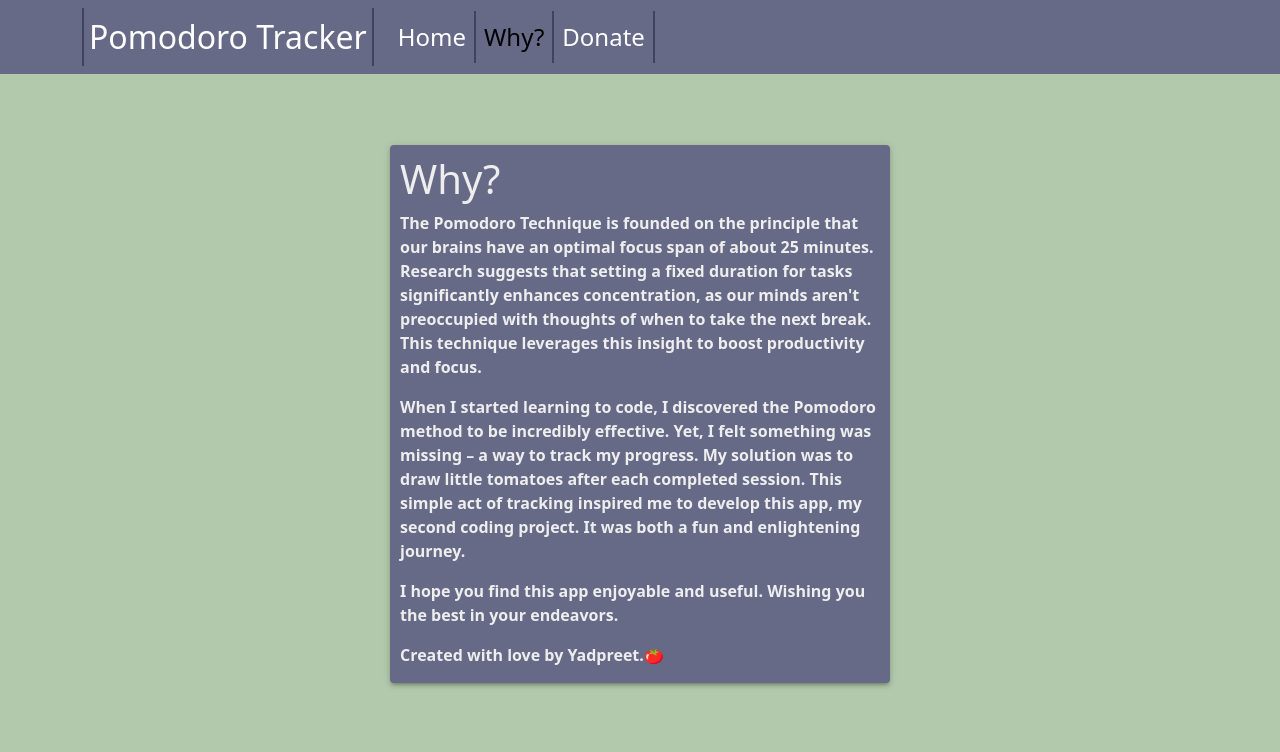
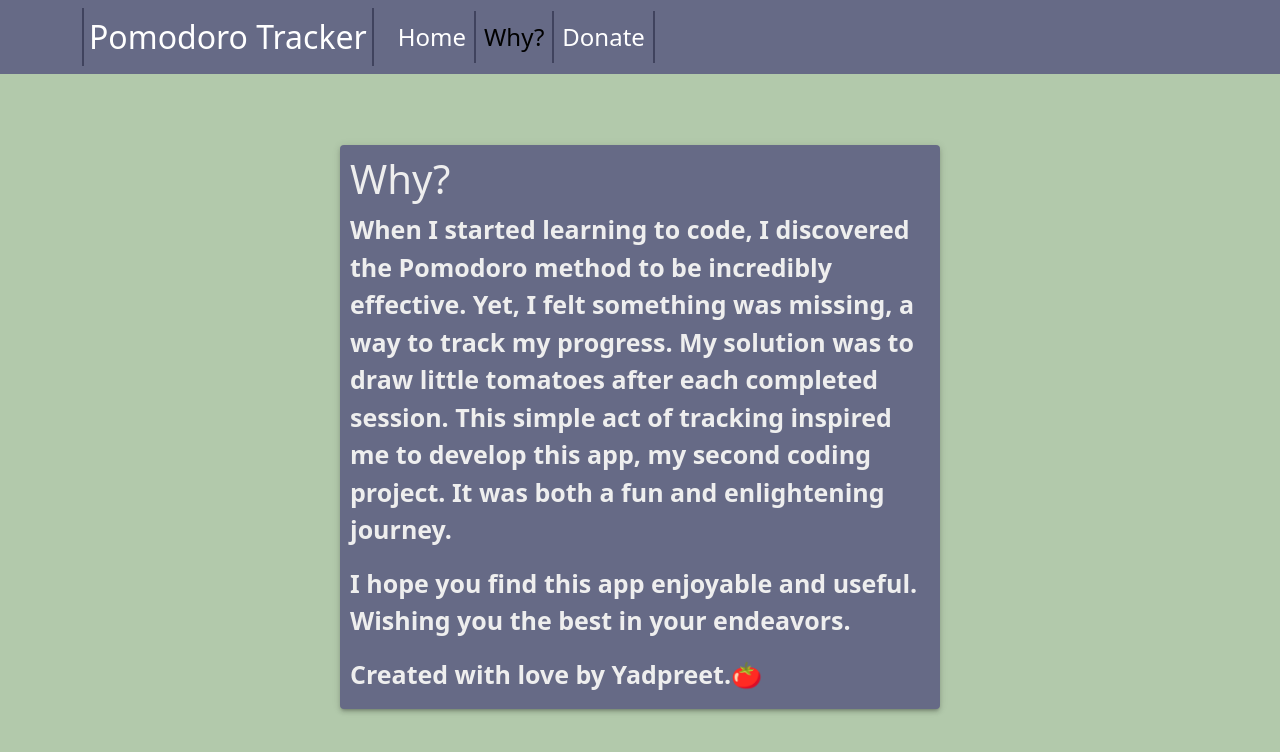
Before and after one commit to DevYadC/pomodoro-webapp, a React (Vite) app: page /why in a window 1280 px wide. Shown: the top 752 px of the page. Built offline with nearby package versions, Linux system fonts and the light colour scheme.

Commit message:
changed why page text

```diff
--- a/src/WhyPage.jsx
+++ b/src/WhyPage.jsx
@@ -17,20 +17,18 @@ export default function () {
                     marginTop: '5%',
                     '& > :not(style)': {
                         m: 1,
-                        width: 500,
+                        width: 600,
                         height: 'auto',
 
 
                     },
                 }}
             >
-                <Paper style={{ backgroundColor: '#666A86' }} elevation={3} ><div className="WhyParagraph" style={{ margin: '10px', color: '#EEEEEE', fontWeight: 'bold' }}>
+                <Paper style={{ backgroundColor: '#666A86' }} elevation={3} ><div className="WhyParagraph" style={{ margin: '10px', color: '#EEEEEE', fontWeight: 'bold', fontSize: '25px' }}>
                     <h1>Why?</h1>
+
                     <p>
-                        The Pomodoro Technique is founded on the principle that our brains have an optimal focus span of about 25 minutes. Research suggests that setting a fixed duration for tasks significantly enhances concentration, as our minds aren't preoccupied with thoughts of when to take the next break. This technique leverages this insight to boost productivity and focus.
-                    </p>
-                    <p>
-                        When I started learning to code, I discovered the Pomodoro method to be incredibly effective. Yet, I felt something was missing – a way to track my progress. My solution was to draw little tomatoes after each completed session. This simple act of tracking inspired me to develop this app, my second coding project. It was both a fun and enlightening journey.
+                        When I started learning to code, I discovered the Pomodoro method to be incredibly effective. Yet, I felt something was missing, a way to track my progress. My solution was to draw little tomatoes after each completed session. This simple act of tracking inspired me to develop this app, my second coding project. It was both a fun and enlightening journey.
                     </p>
                     <p>
                         I hope you find this app enjoyable and useful. Wishing you the best in your endeavors.
```
